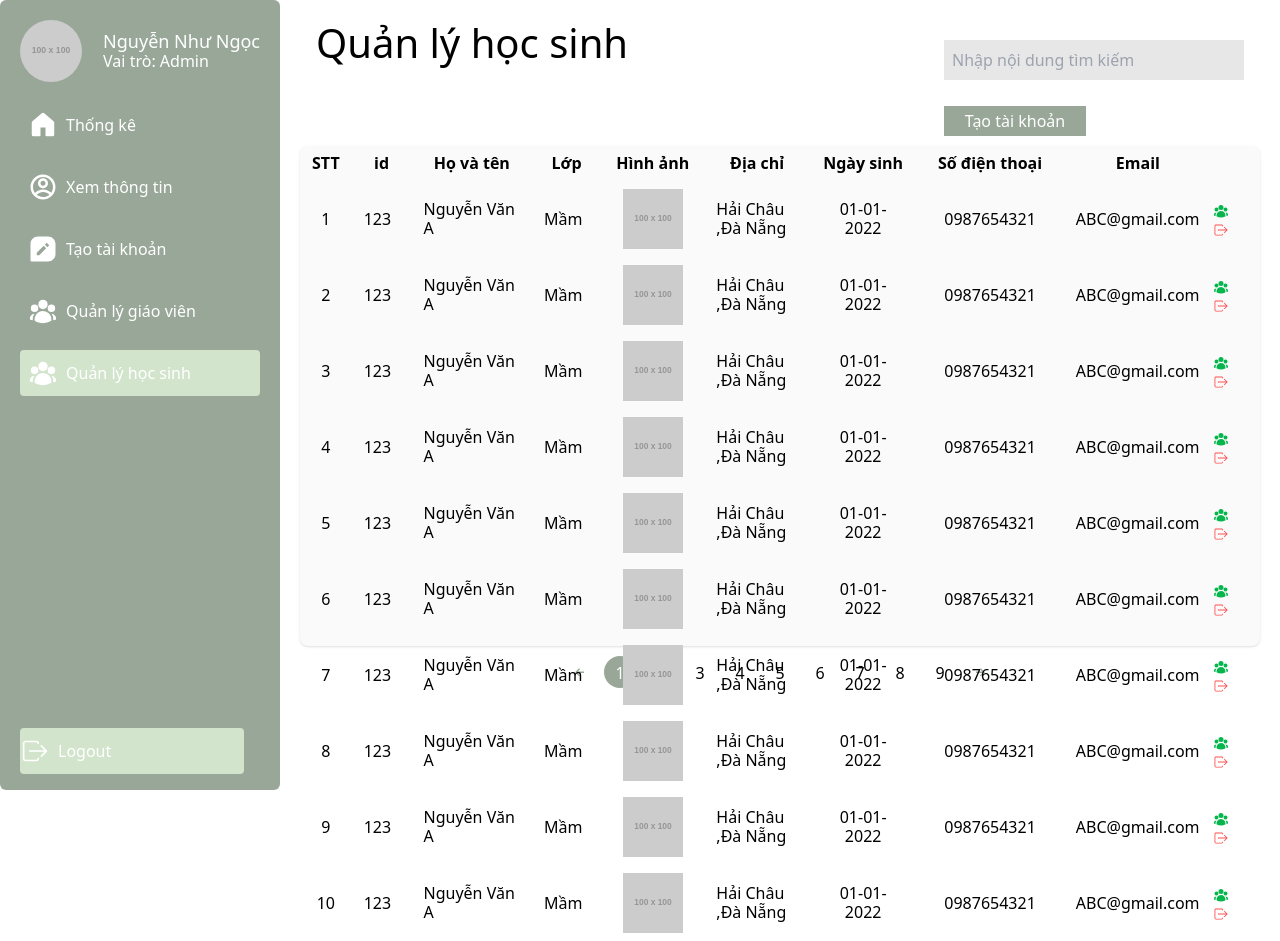
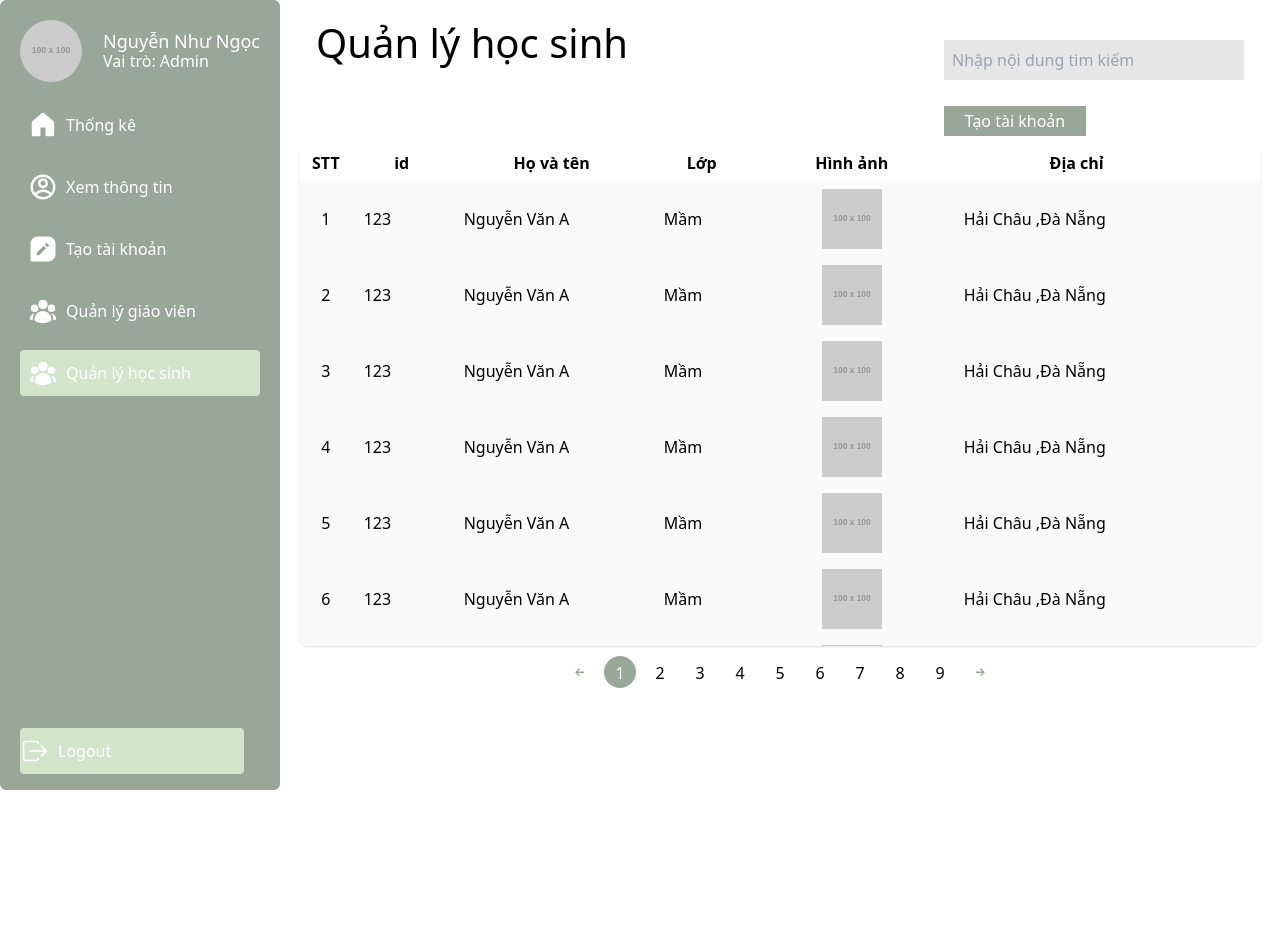
Before and after one commit to Nocnocday/SmartCare, a React (Vite) app in the folder smartcare/: page /admin/quan-ly-sinh-vien in a window 1280 px wide. After the commit the page ends 800 px from the top, so only its background shows below. Built offline with nearby package versions, Linux system fonts and the light colour scheme.

Commit message:
update ui scroll

```diff
--- a/smartcare/src/components/atoms/table.jsx
+++ b/smartcare/src/components/atoms/table.jsx
@@ -4,18 +4,18 @@ Table.defaultProps = {};
 function Table({ colummns, datas, columnAction }) {
   return (
     <div className="">
-      <div className="rounded-lg relative  rounded-lg shadow bg-[#fafafa] h-[500px] mb-[10px]">
-        <table className="border-collapse table-auto w-full whitespace-no-wrap table-striped relative">
+      <div className="overflow-auto rounded-lg relative  rounded-lg shadow bg-[#fafafa] h-[500px] mb-[10px] custom-scrollbar">
+        <table className="border-collapse table-auto whitespace-no-wrap table-striped absolute" style={{width:"max-content"}}>
           <thead>
             <tr className="center">
-              <th className="py-2 px-3 sticky top-0" align="center">
+              <th className="py-2 px-3 sticky top-0 bg-[#fff]" align="center">
                 STT
               </th>
               {colummns?.length > 0 &&
                 colummns.map((column, index) => (
                   <th
                     key={index}
-                    className="py-2 px-3 sticky top-0"
+                    className="py-2 px-3 sticky top-0  bg-[#fff]"
                     width={column.width}
                     align="center"
                   >
--- a/smartcare/src/index.css
+++ b/smartcare/src/index.css
@@ -14,12 +14,26 @@ html {
   -webkit-text-size-adjust: 100%; /* 2 */
 }
 
-/* Sections
-     ========================================================================== */
+.custom-scrollbar,html {
+  overflow-y: auto;
+  scrollbar-width: thin;
+  scrollbar-color: #888 transparent;
+}
 
-/**
-   * Remove the margin in all browsers.
-   */
+/* Thanh cuộn trên Firefox */
+.custom-scrollbar::-webkit-scrollbar,html::-webkit-scrollbar {
+  width: 10px; /* Kích thước thanh cuộn */
+}
+
+.custom-scrollbar::-webkit-scrollbar-thumb,html::-webkit-scrollbar-thumb {
+  background-color: #888; /* Màu sắc của thanh cuộn */
+  border-radius: 6px; /* Bo tròn viền thanh cuộn */
+}
+
+/* Ẩn thanh cuộn khi không hoạt động */
+.custom-scrollbar::-webkit-scrollbar-thumb:hover,html::-webkit-scrollbar-thumb:hover {
+  background-color: #555;
+}
 
 body {
   margin: 0;
--- a/smartcare/src/pages/admin/InfomationAccount.jsx
+++ b/smartcare/src/pages/admin/InfomationAccount.jsx
@@ -19,6 +19,7 @@ function InfomationAccount() {
         {data?.length > 0 &&
           data.map((item, index) => (
             <InputRead
+              key={index}
               textLabel={item.field}
               classLabel={"w-[15%]"}
               value={item.value}
--- a/smartcare/src/pages/admin/Mangement.jsx
+++ b/smartcare/src/pages/admin/Mangement.jsx
@@ -19,7 +19,6 @@ function Management({ navigate, location }) {
     {id:'123',name:"Nguyễn Văn A",class:"Mầm",img:'https://placehold.co/100x100',address:'Hải Châu ,Đà Nẵng',date:'01-01-2022',phone:'0987654321',email:"ABC@gmail.com"},
     {id:'123',name:"Nguyễn Văn A",class:"Mầm",img:'https://placehold.co/100x100',address:'Hải Châu ,Đà Nẵng',date:'01-01-2022',phone:'0987654321',email:"ABC@gmail.com"},
     {id:'123',name:"Nguyễn Văn A",class:"Mầm",img:'https://placehold.co/100x100',address:'Hải Châu ,Đà Nẵng',date:'01-01-2022',phone:'0987654321',email:"ABC@gmail.com"}
-
   ];
   const columnAction = [
     {
--- a/smartcare/src/pages/admin/constants.js
+++ b/smartcare/src/pages/admin/constants.js
@@ -9,7 +9,7 @@ export const colummns = [
     {
       name: "Họ và tên",
       value: "name",
-      width: "300px",
+      width: "200px",
       action: false,
       align: "left",
     },
@@ -23,7 +23,7 @@ export const colummns = [
     {
       name: "Hình ảnh",
       value: "img",
-      width: "300px",
+      width: "200px",
       action: false,
       align: "center",
       type:'image'
@@ -31,7 +31,7 @@ export const colummns = [
     {
       name: "Địa chỉ",
       value:'address',
-      width: "300px",
+      width: "250px",
       action: true,
       align: "left",
     },
```
